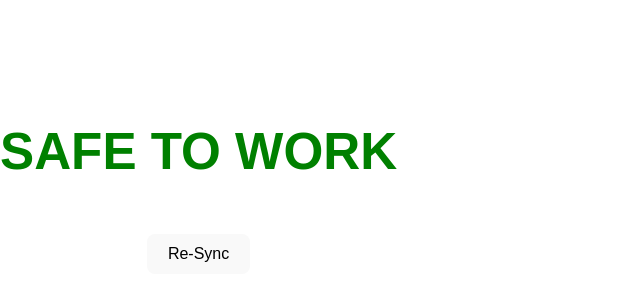
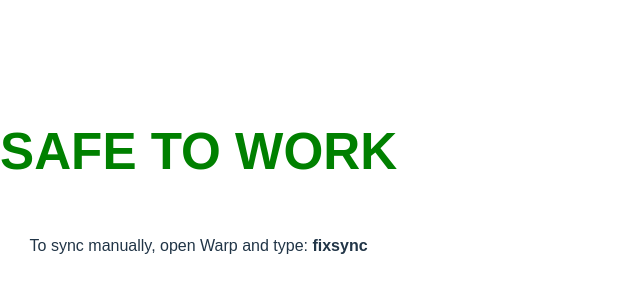
Before and after one commit to davidking65/deployment-app, a React (Vite) app in the folder app/: page / in a window 1280 px wide. Shown: the part 218-518 px from the top of the page, without its empty margins (0-640 px from the left). Built offline with nearby package versions, Linux system fonts and the light colour scheme.

Commit message:
auto-sync

```diff
--- a/app/src/App.jsx
+++ b/app/src/App.jsx
@@ -1,17 +1,4 @@
-import { useState } from 'react';
-
 function App() {
-  const [status, setStatus] = useState('SAFE TO WORK');
-
-  const handleResync = async () => {
-    try {
-      const response = await window.electronAPI.runSync();
-      setStatus(response.includes('SAFE TO WORK') ? 'SAFE TO WORK' : 'SYNC FAILED');
-    } catch (err) {
-      setStatus('SYNC FAILED');
-    }
-  };
-
   return (
     <div
       style={{
@@ -23,18 +10,10 @@ function App() {
         fontFamily: 'sans-serif'
       }}
     >
-      <h1 style={{ color: status === 'SAFE TO WORK' ? 'green' : 'red' }}>{status}</h1>
-      <button
-        onClick={handleResync}
-        style={{
-          padding: '10px 20px',
-          marginTop: '20px',
-          fontSize: '16px',
-          cursor: 'pointer'
-        }}
-      >
-        Re‑Sync
-      </button>
+      <h1 style={{ color: 'green' }}>SAFE TO WORK</h1>
+      <p style={{ marginTop: '20px', fontSize: '16px' }}>
+        To sync manually, open Warp and type: <strong>fixsync</strong>
+      </p>
     </div>
   );
 }
```
Also changed, not shown: app/electron/main.cjs (+2 -5 lines), app/electron/preload.js (deleted, +0 -23 lines), app/electron/sync-error.html (deleted, +0 -16 lines), app/package.json (+6 -7 lines), 1 other file (tests, documents, lock files or other folders).
